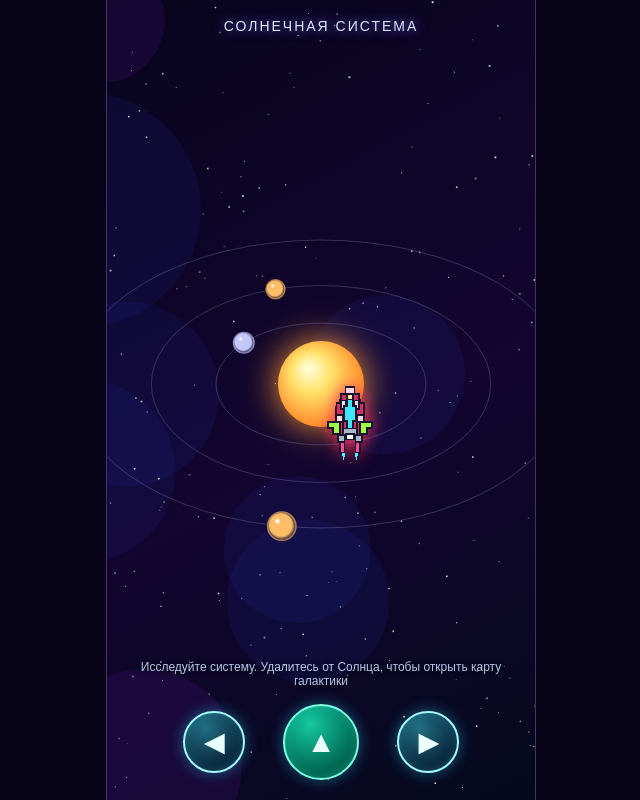
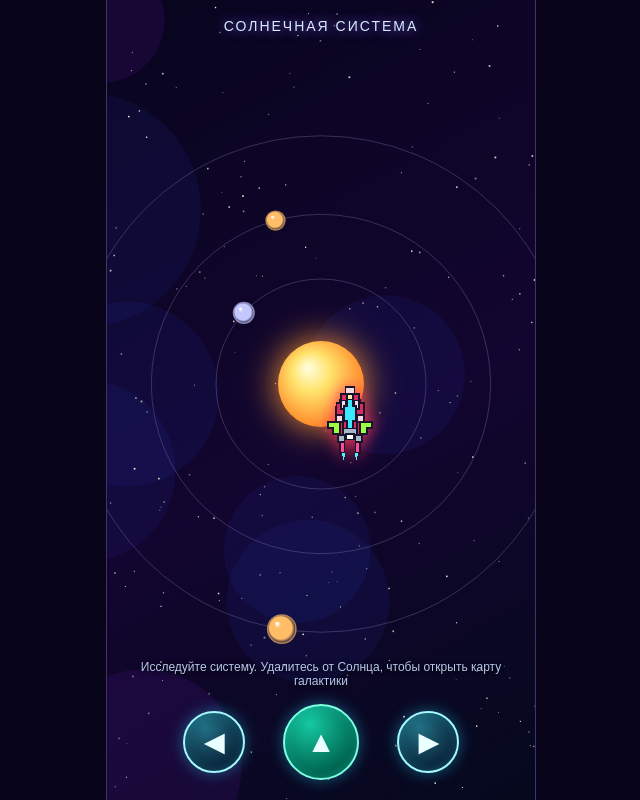
Before and after one commit to saharsahar777/space-the-game, a plain HTML site: page index.html in a window 1280 px wide. Shown: the whole page, without its empty margins (319-959 px from the left). Drawn offline with Linux system fonts and the light colour scheme.

Commit message:
Add files via upload

```diff
--- a/index.html
+++ b/index.html
@@ -24,7 +24,7 @@ function resize(){dpr=Math.min(devicePixelRatio||1,2);w=game.clientWidth;h=game.
 function bg(t){let g=ctx.createLinearGradient(0,0,w,h);g.addColorStop(0,'#08051e');g.addColorStop(.55,'#12052f');g.addColorStop(1,'#05091d');ctx.fillStyle=g;ctx.fillRect(0,0,w,h);nebulae.forEach(n=>{ctx.save();ctx.globalAlpha=.11;ctx.fillStyle=n.c;ctx.beginPath();ctx.arc(n.x,n.y,n.r,0,6.28);ctx.fill();ctx.restore();});stars.forEach(s=>{ctx.globalAlpha=.4+.6*(.5+.5*Math.sin(t/800+s.p));ctx.fillStyle='#fff4dc';ctx.fillRect(s.x,s.y,s.s,s.s);});ctx.globalAlpha=1;}
 function circlePlanet(x,y,r,color){let gr=ctx.createRadialGradient(x-r*.35,y-r*.4,r*.05,x,y,r);gr.addColorStop(0,'#fff');gr.addColorStop(.2,color);gr.addColorStop(.78,color);gr.addColorStop(1,'#15102d');ctx.fillStyle=gr;ctx.beginPath();ctx.arc(x,y,r,0,Math.PI*2);ctx.fill();ctx.strokeStyle=color;ctx.globalAlpha=.65;ctx.lineWidth=1.5;ctx.stroke();ctx.globalAlpha=1;}
 function drawSystem(t){const sx=w/2-Math.sin(heading)*travelDistance,sy=h*.48+Math.cos(heading)*travelDistance;const sunR=43;let sun=ctx.createRadialGradient(sx-13,sy-16,3,sx,sy,sunR*1.6);sun.addColorStop(0,'#fffbd0');sun.addColorStop(.25,'#ffe36c');sun.addColorStop(.65,'#ff922f');sun.addColorStop(1,'#ff4d20');ctx.save();ctx.shadowColor='#ff9a32';ctx.shadowBlur=35;ctx.fillStyle=sun;ctx.beginPath();ctx.arc(sx,sy,sunR,0,Math.PI*2);ctx.fill();ctx.restore();
-planets.forEach((p,i)=>{const a=p.angle+t*p.speed;const x=sx+Math.cos(a)*p.orbit,y=sy+Math.sin(a)*p.orbit*.58;ctx.strokeStyle='#8b83bb55';ctx.lineWidth=1;ctx.beginPath();ctx.ellipse(sx,sy,p.orbit,p.orbit*.58,0,0,Math.PI*2);ctx.stroke();circlePlanet(x,y,p.size,p.color);});
+planets.forEach((p,i)=>{const a=p.angle+t*p.speed;const x=sx+Math.cos(a)*p.orbit,y=sy+Math.sin(a)*p.orbit;ctx.strokeStyle='#8b83bb55';ctx.lineWidth=1;ctx.beginPath();ctx.arc(sx,sy,p.orbit,0,Math.PI*2);ctx.stroke();circlePlanet(x,y,p.size,p.color);});
 if(Math.hypot(sx-w/2,sy-h*.48)>exitDistance){mode='galaxy';selected=null;galaxy[currentSystem].discovered=true;updateUI();}}
 function drawGalaxy(){// galactic haze and soft spiral arms
 ctx.save();ctx.translate(w/2,h*.47);ctx.globalAlpha=.18;ctx.strokeStyle='#8d4bdb';ctx.lineWidth=30;for(let arm=0;arm<3;arm++){ctx.beginPath();for(let r=8;r<Math.min(w,h)*.55;r+=5){let a=arm*2.094+r*.018;let x=Math.cos(a)*r,y=Math.sin(a)*r*.55;if(r===8)ctx.moveTo(x,y);else ctx.lineTo(x,y);}ctx.stroke();}ctx.restore();
```
